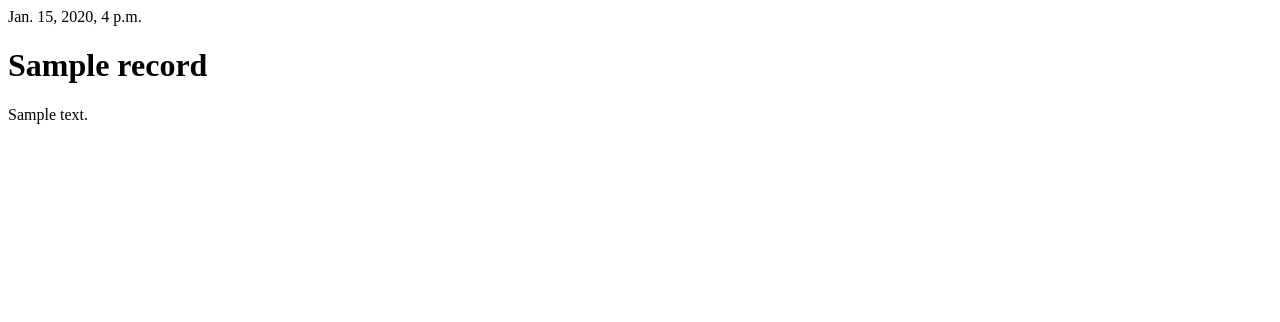
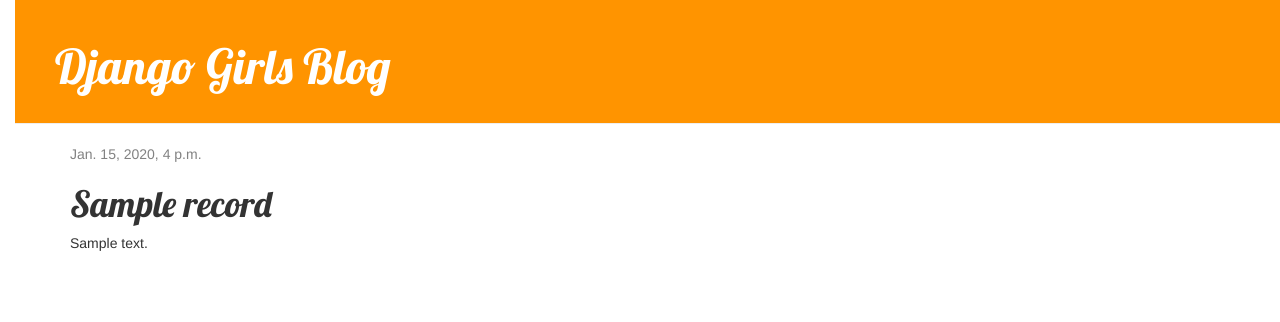
Before and after one commit to ualmaz/djangoGirls, a Django app: page /post/1/ in a window 1280 px wide. Shown: the top 322 px of the page. Run offline with Django 3.2, Linux system fonts and the light colour scheme; tables that the repository leaves empty hold one stand-in row (values such as "Sample post"); some libraries are stand-ins or nearby versions.

Commit message:
modified

```diff
--- /dev/null
+++ b/blog/templates/blog/base.html
@@ -0,0 +1,23 @@
+{% load static %}
+<html>
+    <head>
+        <title>Django Girls blog</title>
+        <link rel="stylesheet" href="//maxcdn.bootstrapcdn.com/bootstrap/3.2.0/css/bootstrap.min.css">
+        <link rel="stylesheet" href="//maxcdn.bootstrapcdn.com/bootstrap/3.2.0/css/bootstrap-theme.min.css">
+        <link rel="stylesheet" href="{% static 'css/blog.css' %}">
+        <link href="https://fonts.googleapis.com/css?family=Lobster&subset=latin,cyrillic" rel="stylesheet" type="text/css">
+    </head>
+        <body>
+            <div class="page-header">
+                <h1><a href="/">Django Girls Blog</a></h1>
+            </div>
+            <div class="content container">
+                <div class="row">
+                    <div class="col-md-8">
+                    {% block content %}
+                    {% endblock %}
+                    </div>
+                </div>
+            </div>
+        </body>
+</html>
--- a/blog/templates/blog/post_detail.html
+++ b/blog/templates/blog/post_detail.html
@@ -1,3 +1,7 @@
+{% extends 'blog/base.html' %}
+{% load staticfiles %}
+
+
 
 {% block content %}
     <div class="post">
```
Also changed, not shown: blog/templates/blog/post_list.html (+4 -20 lines).
